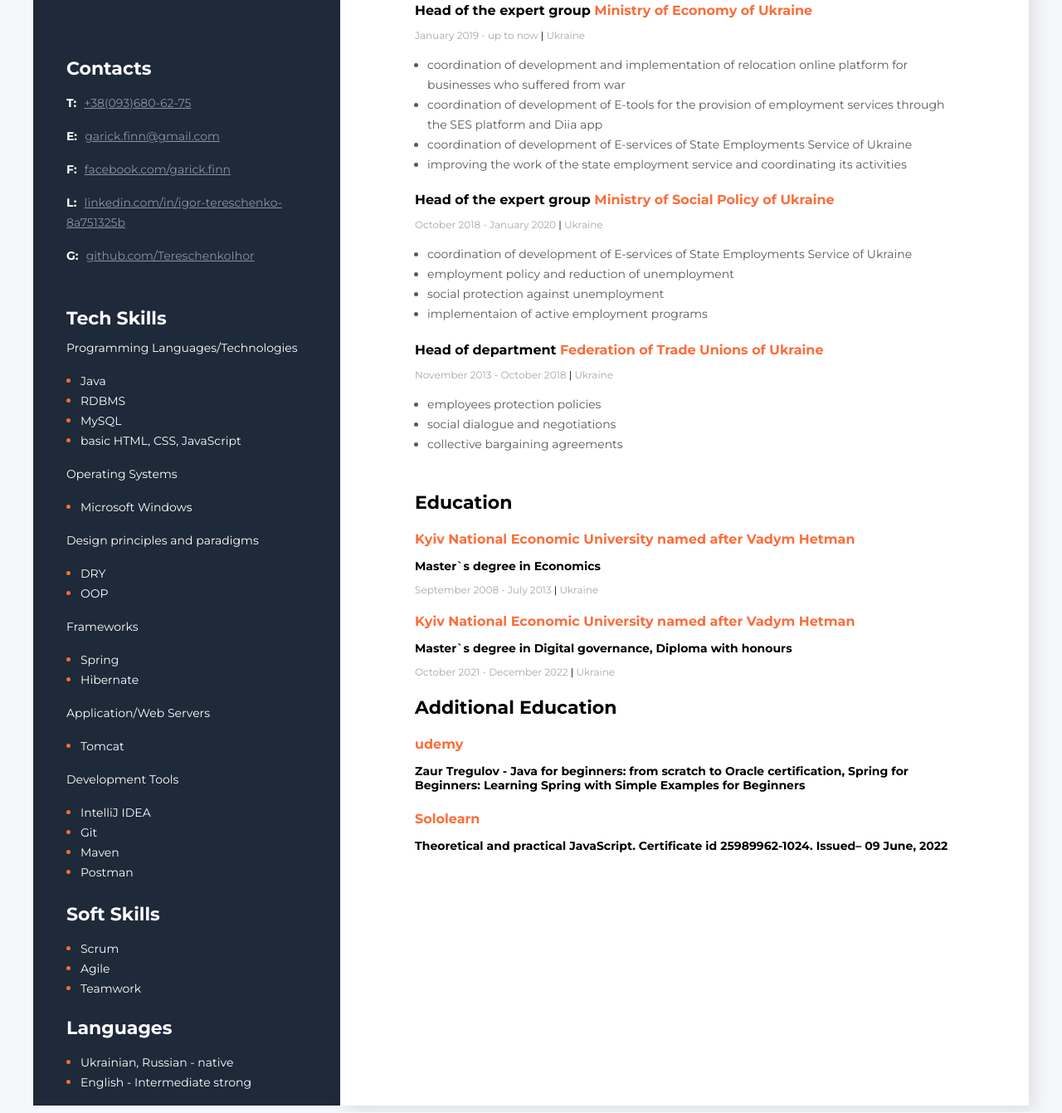
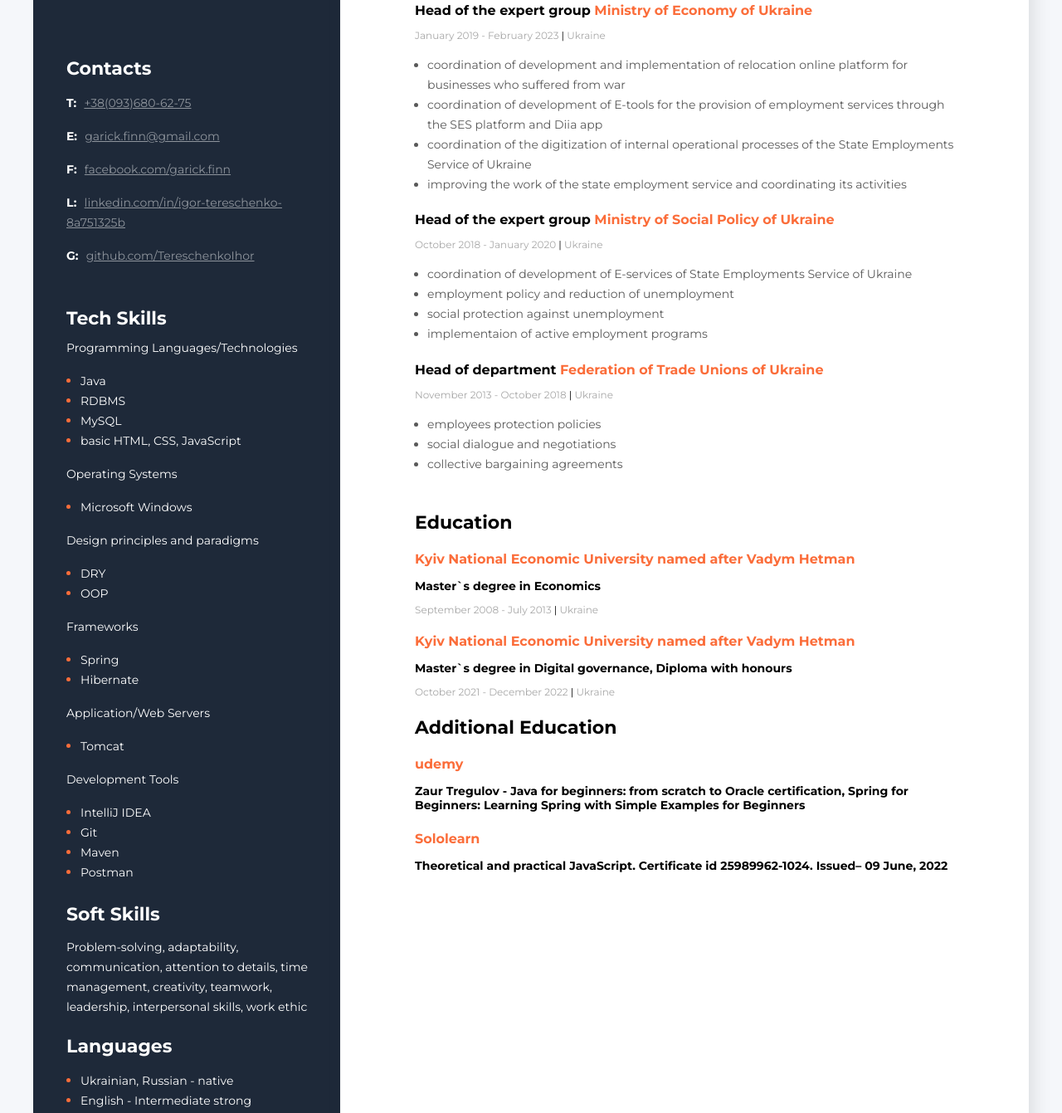
Before and after one commit to TereschenkoIhor/CV, a plain HTML site: page index.html in a window 1280 px wide. Shown: the part 409-1750 px from the top of the page at 83% size. Drawn offline with Linux system fonts and the light colour scheme.

Commit message:
Changes to be committed: modified:   index.html modified:   styles/styles.css

```diff
--- a/index.html
+++ b/index.html
@@ -41,21 +41,21 @@
               <span class="organisation">Ministry of Economy of Ukraine</span>
             </h4>
             <p class="period">
-              January 2019 - up to now
+              January 2019 - February 2023
               <span class="period-line">|</span> Ukraine
             </p>
             <ul class="work-list">
               <li class="work-list-item">
-                coordination of development and implementation of relocation online platform for
-                businesses who suffered from war
+                coordination of development and implementation of relocation
+                online platform for businesses who suffered from war
               </li>
               <li class="work-list-item">
-                coordination of development of E-tools for the provision of employment services
-                through the SES platform and Diia app
+                coordination of development of E-tools for the provision of
+                employment services through the SES platform and Diia app
               </li>
               <li class="work-list-item">
-                coordination of development of E-services of State Employments Service of
-                Ukraine
+                coordination of the digitization of internal operational
+                processes of the State Employments Service of Ukraine
               </li>
               <li class="work-list-item">
                 improving the work of the state employment service and
@@ -77,8 +77,8 @@
             </p>
             <ul class="work-list">
               <li class="work-list-item">
-                coordination of development of E-services of State Employments Service of
-                Ukraine
+                coordination of development of E-services of State Employments
+                Service of Ukraine
               </li>
               <li class="work-list-item">
                 employment policy and reduction of unemployment
@@ -276,17 +276,11 @@
         <!-- Soft Skills -->
         <div class="soft-skills">
           <h3 class="sidebar-title">Soft Skills</h3>
-          <ul class="soft-skills-list">
-            <li class="soft-skills-item">
-              <span class="soft-skills-text">Scrum</span>
-            </li>
-            <li class="soft-skills-item">
-              <span class="soft-skills-text">Agile</span>
-            </li>
-            <li class="soft-skills-item">
-              <span class="soft-skills-text">Teamwork</span>
-            </li>
-          </ul>
+          <p class="soft-skills-text">
+            Problem-solving, adaptability, communication, attention to details,
+            time management, creativity, teamwork, leadership, interpersonal
+            skills, work ethic
+          </p>
           <h3 class="sidebar-title">Languages</h3>
           <ul class="soft-skills-list">
             <li class="soft-skills-item">
--- a/styles/styles.css
+++ b/styles/styles.css
@@ -253,6 +253,7 @@ color: #000000;
   font-weight: 400;
   font-size: 14px;
   line-height: 24px;
+  width: 320px;
 }
 
 /* notes
```
